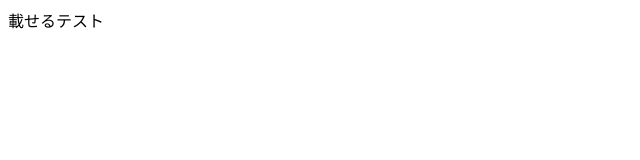
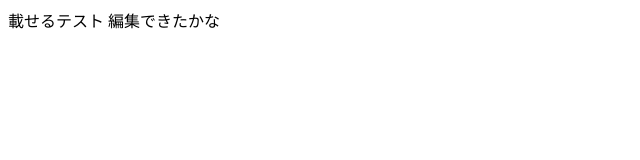
Before and after one commit to hasunesirasaki/hasunesirasaki.github.io, a plain HTML site: page test.html in a window 1280 px wide. Shown: the whole page, without its empty margins (0-640 px from the left). Drawn offline with Linux system fonts and the light colour scheme.

Commit message:
test.htmlの編集

```diff
--- a/test.html
+++ b/test.html
@@ -6,5 +6,6 @@
 </head>
 <body>
 載せるテスト
+編集できたかな
 </body>
 </html>
```
